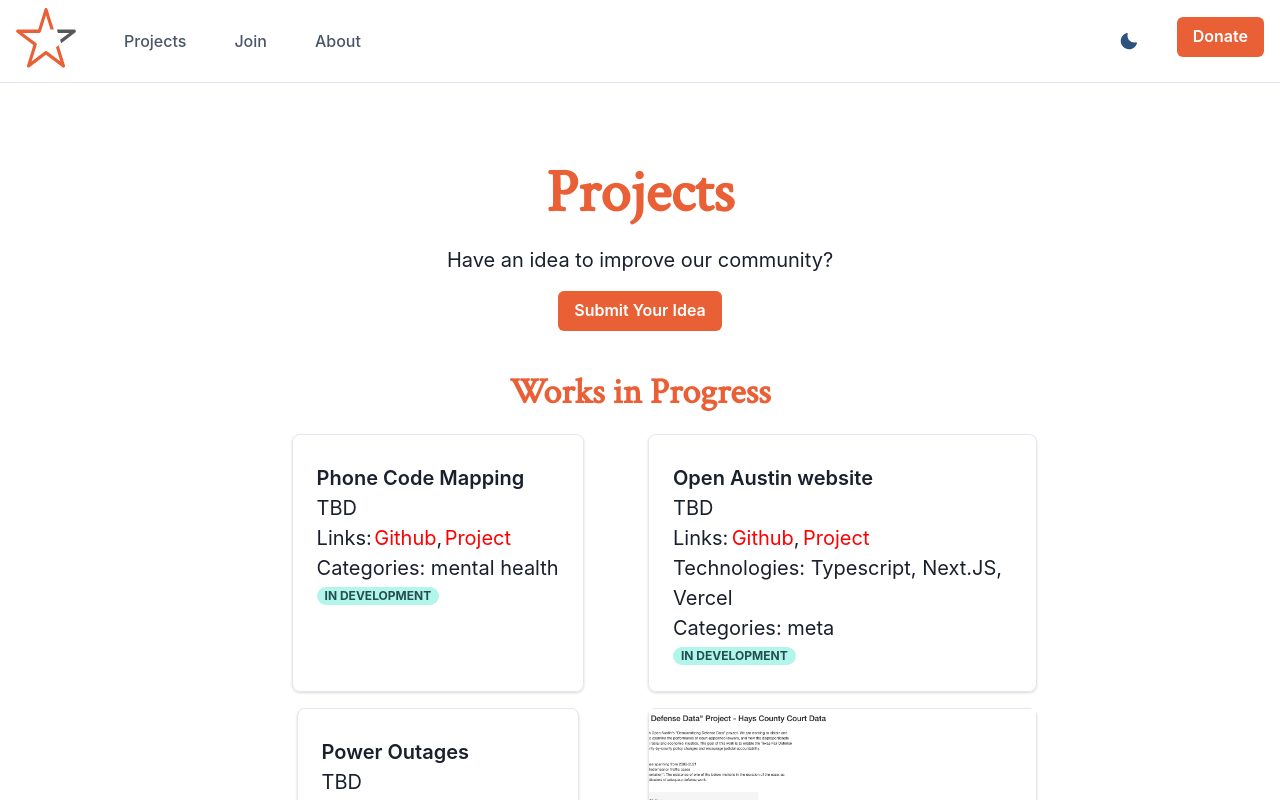
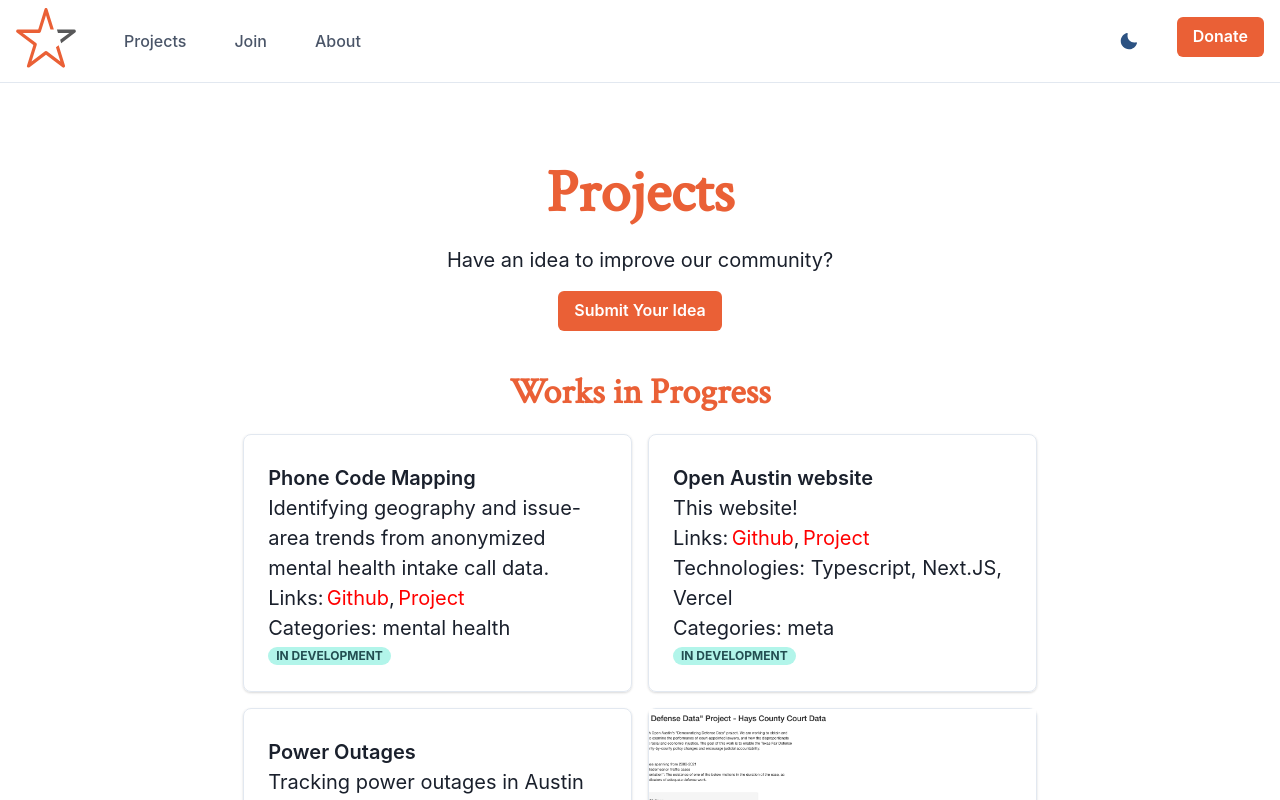
Before and after one commit to open-austin/website-v2-vercel, a Next.js app: page /portfolio in a window 1280 px wide. Shown: the top 800 px of the page. Built offline with nearby package versions, Linux system fonts and the light colour scheme.

Commit message:
Update project_data.ts

```diff
--- a/data/project_data.ts
+++ b/data/project_data.ts
@@ -2,7 +2,7 @@ export const projectData = [
   {
     title: 'Phone Code Mapping',
     description:
-      'TBD',
+      'Identifying geography and issue-area trends from anonymized mental health intake call data.',
     access_at: '',
     project_at: 'https://github.com/open-austin/phone-code-mapping',
     type: '',
@@ -19,7 +19,7 @@ export const projectData = [
   {
     title: 'Open Austin website',
     description:
-      'TBD',
+      'This website!',
     access_at: '',
     project_at: 'https://github.com/open-austin/website-v2-vercel/',
     type: '',
@@ -37,7 +37,7 @@ export const projectData = [
   {
     title: 'Power Outages',
     description:
-      'TBD',
+      'Tracking power outages in Austin over time to enable people to conduct analysis or advocacy.',
     access_at: '',
     project_at: 'https://github.com/open-austin/energy-outage',
     type: '',
```
